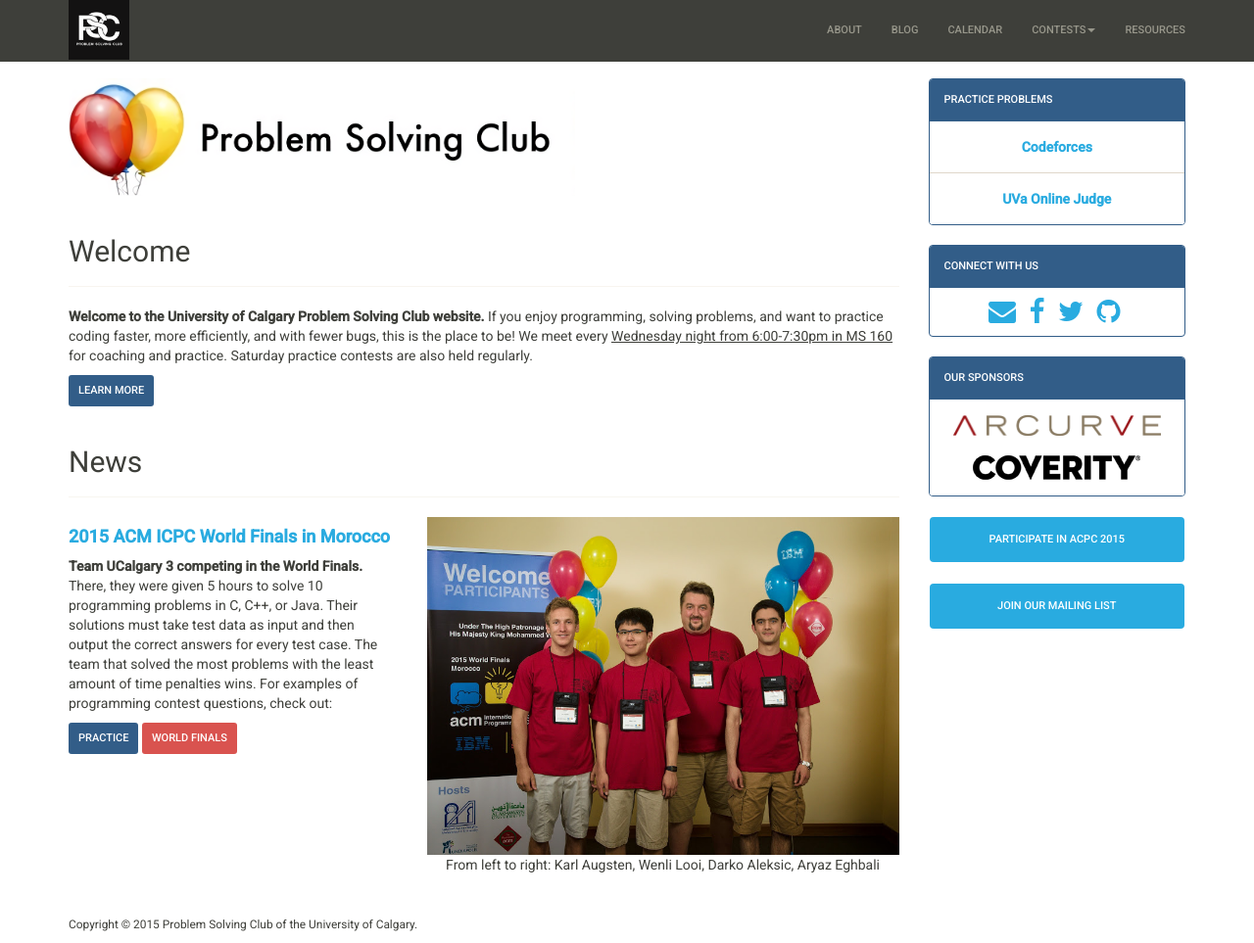
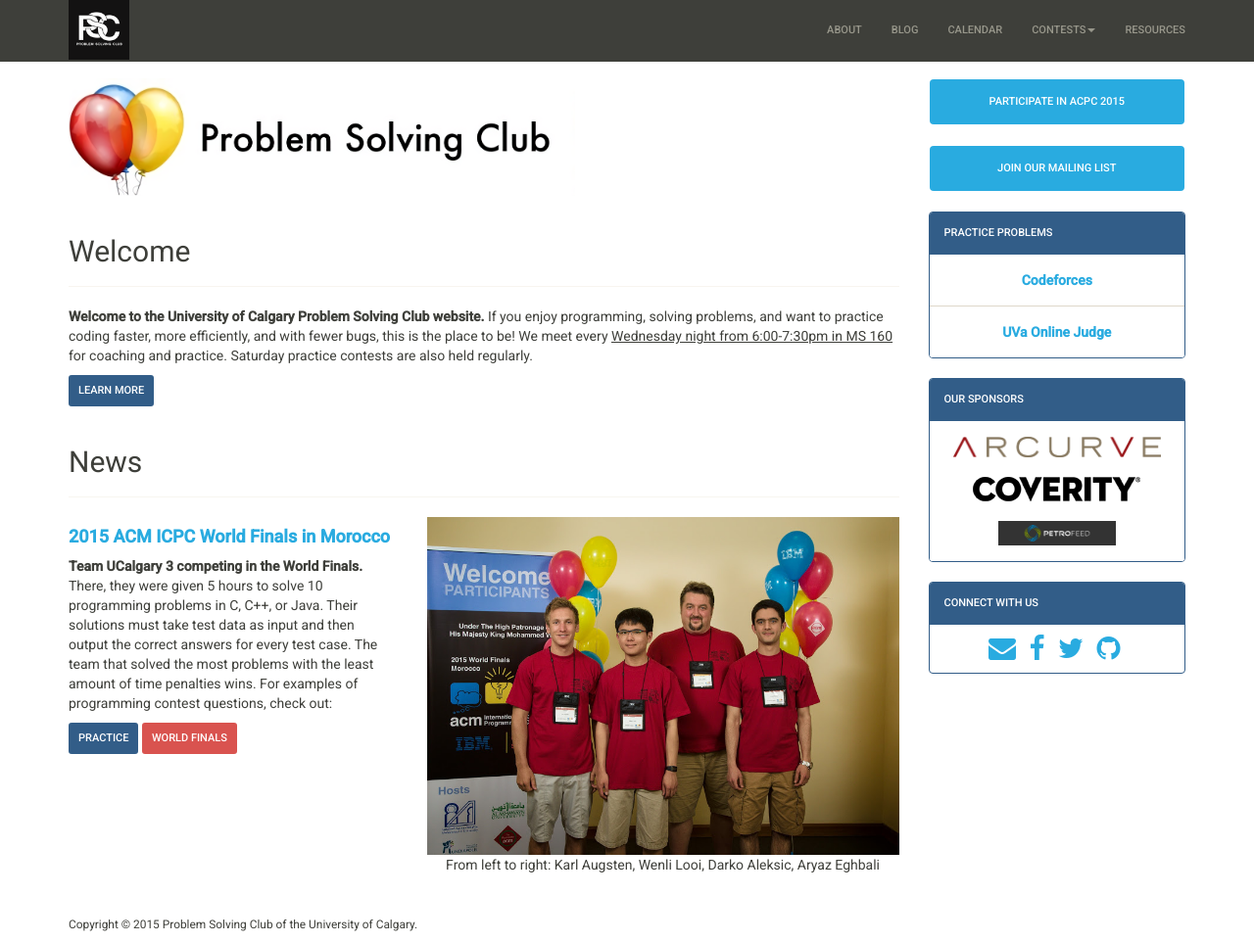
Before and after one commit to ProblemSolvingClub/psc-website, a Jekyll site: the page built from index.html, in a window 1280 px wide and 963 px high. Shown: the whole window at 98% size. Built offline with Jekyll 4.4.1, drawn with Linux system fonts in a browser that asks for light colours; nearby versions of some CDN libraries.

Commit message:
add petrofeed to sponsors

```diff
--- a/index.html
+++ b/index.html
@@ -68,6 +68,23 @@ title: Problem Solving Club
     <!-- Sidebar information -->
     <div class="col-xs-12 col-sm-4 col-md-3">
 
+
+      <!--./panel -->
+
+      <!-- Participate in ACPC -->
+      <div class="panel">
+        <a class="btn btn-info btn-block" href="http://psc.cpsc.ucalgary.ca/contests/acpc/2015/" role="button">
+          Participate in ACPC 2015
+        </a>
+      </div><!-- ./panel -->
+
+      <!-- Join mailing list -->
+      <div class="panel">
+        <a class="btn btn-info btn-block" href="http://mailman.ucalgary.ca/mailman/listinfo/psc-l" role="button">
+          Join our mailing list
+        </a>
+      </div><!-- ./panel -->
+
       <!-- Practice -->
       <div class="panel panel-primary">
         <div class="panel-heading">
@@ -82,7 +99,32 @@ title: Problem Solving Club
             <a class="text-info" href="//uva.onlinejudge.org"><strong>UVa Online Judge</strong></a>
           </li>
         </ul>
-      </div><!--./panel -->
+      </div>
+      <!-- externals -->
+      <div class="panel panel-primary">
+        <div class="panel-heading">
+          <h3 class="panel-title">Our sponsors</h3>
+        </div><!--./panel-heading -->
+
+        <ul class="list-group">
+          <li class="list-group-item">
+            <a href="http://www.arcurve.com">
+              <img class="img-responsive external-logo" src="/img/logo-arcurve.png" alt="Arcurve">
+            </a>
+            <br>
+            <a class="text-center" href="http://www.coverity.com">
+              <img class="external-logo img-responsive" src="/img/logo-coverity.png" alt="Coverity">
+            </a>
+            <br>
+            <a class="text-center" href="https://www.petrofeed.com/mobile">
+              <img class="img-responsive external-logo" src="/img/logo-petrofeed.png" alt="Petrofeed">
+            </a>
+          </li>
+        </ul>
+
+      </div>
+
+<!--./panel -->
 
       <!-- Social links -->
       <div class="panel panel-primary">
@@ -114,40 +156,6 @@ title: Problem Solving Club
         </ul>
       </div><!--./panel -->
 
-      <!-- externals -->
-      <div class="panel panel-primary">
-        <div class="panel-heading">
-          <h3 class="panel-title">Our sponsors</h3>
-        </div><!--./panel-heading -->
-
-        <ul class="list-group">
-          <li class="list-group-item">
-            <a href="http://www.arcurve.com">
-              <img class="img-responsive external-logo" src="/img/logo-arcurve.png" alt="Arcurve">
-            </a>
-            <br>
-            <a class="text-center" href="http://www.coverity.com">
-              <img class="external-logo img-responsive" src="/img/logo-coverity.png" alt="Coverity">
-            </a>
-          </li>
-        </ul>
-
-      </div><!--./panel -->
-
-      <!-- Participate in ACPC -->
-      <div class="panel">
-        <a class="btn btn-info btn-block" href="http://psc.cpsc.ucalgary.ca/contests/acpc/2015/" role="button">
-          Participate in ACPC 2015
-        </a>
-      </div><!-- ./panel -->
-
-      <!-- Join mailing list -->
-      <div class="panel">
-        <a class="btn btn-info btn-block" href="http://mailman.ucalgary.ca/mailman/listinfo/psc-l" role="button">
-          Join our mailing list
-        </a>
-      </div><!-- ./panel -->
-
     </div><!--./information -->
 
   </div><!--./row -->
```
